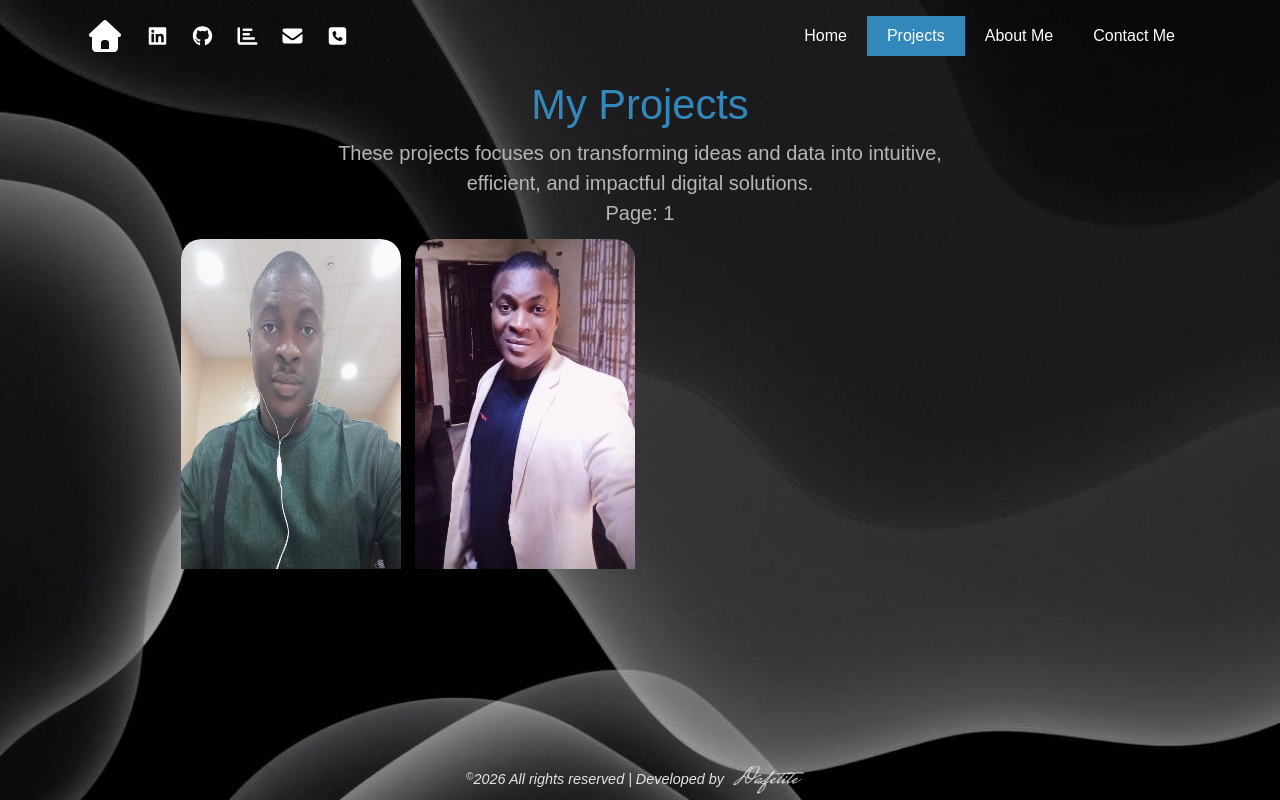
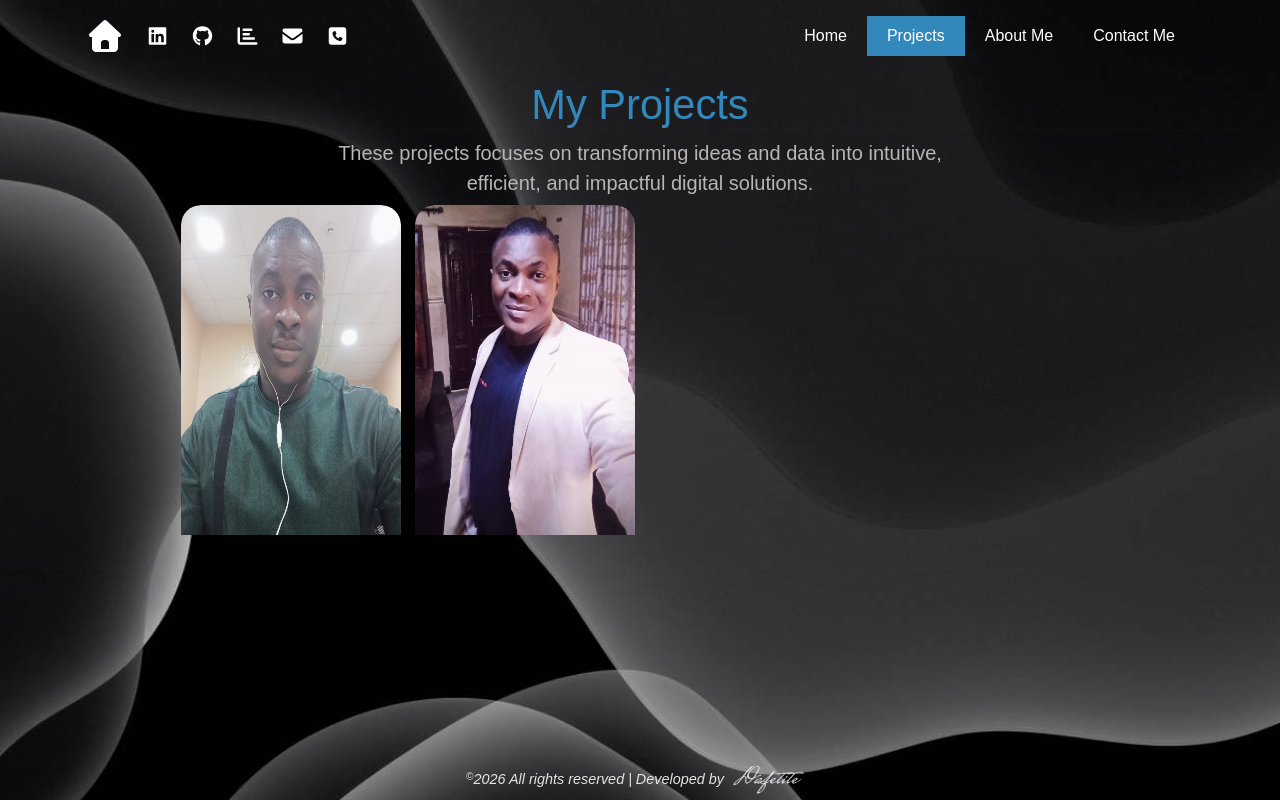
Before and after one commit to DafetiteOgaga/mayowa_adeniyi, a React (Create React App) app in the folder adeniyimayowa/: page /projects in a window 1280 px wide. Built offline with nearby package versions, Linux system fonts and the light colour scheme; a web font is replaced by a local one.

Commit message:
projects.js: minor fix to render page number but only when the projects exceed that of the number of items per page

```diff
--- a/adeniyimayowa/src/components/projects.js
+++ b/adeniyimayowa/src/components/projects.js
@@ -26,6 +26,8 @@ function Projects() {
 	};
 	const firstPage = page === 0
 	const lastPage = (page + 1) * ITEMS_PER_PAGE >= projects.length
+	const showPageNum = projects.length > ITEMS_PER_PAGE
+	// console.log({showPageNum})
 	return (
 		<>
 			<div className={`container mayor-container-projects`}>
@@ -35,7 +37,7 @@ function Projects() {
 						<p className="mx-auto mayor-section-desc mb-0 animate slide-from-bottom">
 							These projects focuses on transforming ideas and data into intuitive, efficient, and impactful digital solutions.
 						</p>
-						<p className='mb-1 animate slide-from-left'>Page: {page + 1}</p>
+						<p className={`mb-1 animate slide-from-left ${showPageNum?'':'d-none'}`}>Page: {page + 1}</p>
 					</div>
 				</div>
 				<div className="row">
```
